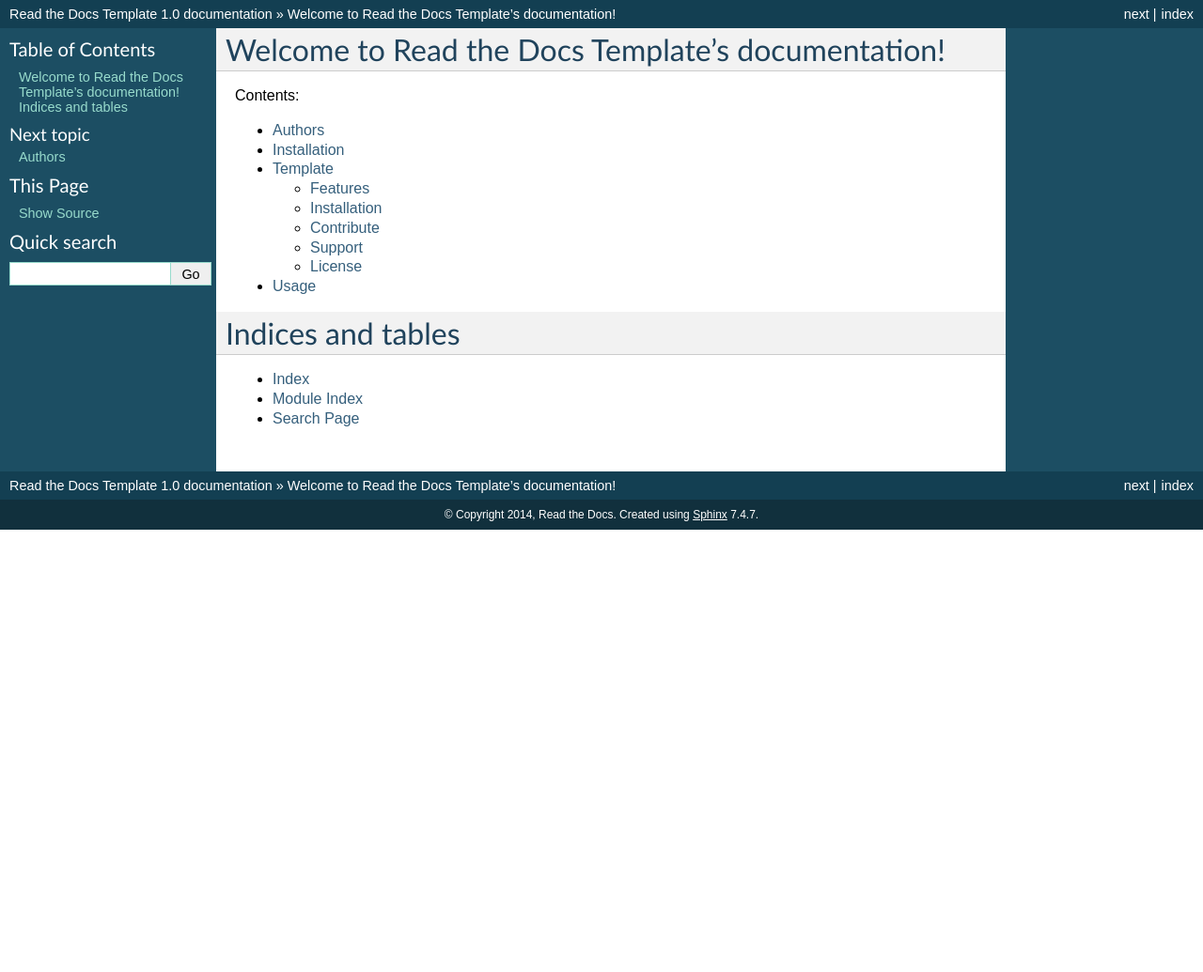
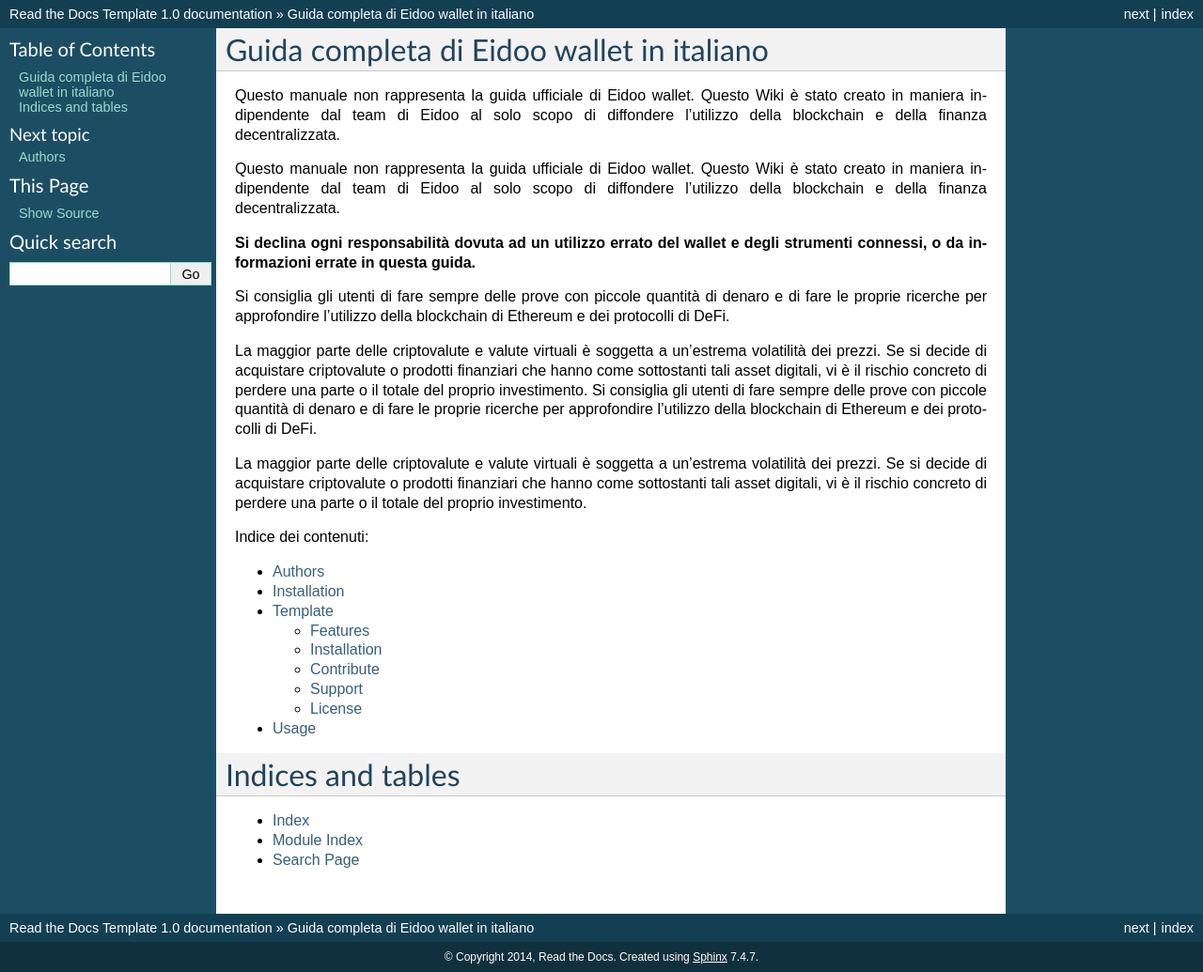
Before and after one commit to bloxster/eidoo, a Sphinx documentation site: the page built from docs/index.rst, in a window 1280 px wide. Shown: the whole page at 94% size. Built offline with Sphinx 7.4.7, drawn with Linux system fonts in a browser that asks for light colours; before the commit the page ends 900 px from its top, so only the background shows below that.

Commit message:
Update index.rst

```diff
--- a/docs/index.rst
+++ b/docs/index.rst
@@ -3,10 +3,22 @@
    You can adapt this file completely to your liking, but it should at least
    contain the root `toctree` directive.
 
-Welcome to Read the Docs Template's documentation!
+Guida completa di Eidoo wallet in italiano
 ==================================================
+Questo manuale non rappresenta la guida ufficiale di Eidoo wallet. Questo Wiki è stato creato in maniera indipendente dal team di Eidoo al solo scopo di diffondere l'utilizzo della blockchain e della finanza decentralizzata.
 
-Contents:
+Questo manuale non rappresenta la guida ufficiale di Eidoo wallet. Questo Wiki è stato creato in maniera indipendente dal team di Eidoo al solo scopo di diffondere l'utilizzo della blockchain e della finanza decentralizzata.
+
+**Si declina ogni responsabilità dovuta ad un utilizzo errato del wallet e degli strumenti connessi, o da informazioni errate in questa guida.**
+
+Si consiglia gli utenti di fare sempre delle prove con piccole quantità di denaro e di fare le proprie ricerche per approfondire l'utilizzo della blockchain di Ethereum e dei protocolli di DeFi.
+
+La maggior parte delle criptovalute e valute virtuali è soggetta a un’estrema volatilità dei prezzi. Se si decide di acquistare criptovalute o prodotti finanziari che hanno come sottostanti tali asset digitali, vi è il rischio concreto di perdere una parte o il totale del proprio investimento.
+Si consiglia gli utenti di fare sempre delle prove con piccole quantità di denaro e di fare le proprie ricerche per approfondire l'utilizzo della blockchain di Ethereum e dei protocolli di DeFi.
+
+La maggior parte delle criptovalute e valute virtuali è soggetta a un’estrema volatilità dei prezzi. Se si decide di acquistare criptovalute o prodotti finanziari che hanno come sottostanti tali asset digitali, vi è il rischio concreto di perdere una parte o il totale del proprio investimento.
+
+Indice dei contenuti:
 
 .. toctree::
    :maxdepth: 2
```
